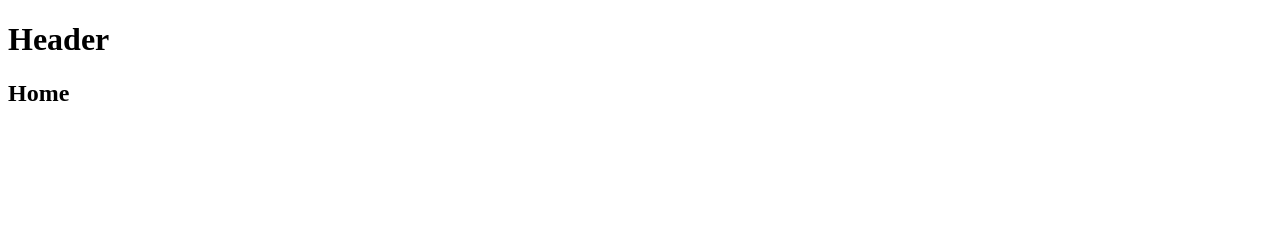
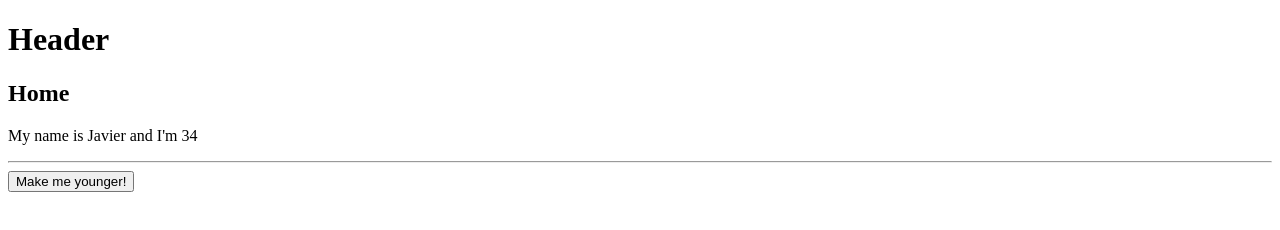
Before and after one commit to javierseixas/playing-with-react, a React app: page / in a window 1280 px wide. Built offline with nearby package versions, Linux system fonts and the light colour scheme.

Commit message:
Passing logic to components before state step

```diff
--- a/src/app/components/Home.js
+++ b/src/app/components/Home.js
@@ -1,10 +1,23 @@
 import React from "react";
 
 export class Home extends React.Component {
+
+    constructor(props) {
+        super();
+        this.age = props.age;
+    }
+
+    onMakeMeYounger() {
+        this.age -= 1;
+    }
+
     render() {
         return(
             <div>
                 <h2>Home</h2>
+                <p>My name is {this.props.name} and I'm {this.age}</p>
+                <hr />
+                <button onClick={this.onMakeMeYounger.bind(this)}>Make me younger!</button>
             </div>
         );
     }
--- a/src/app/index.js
+++ b/src/app/index.js
@@ -9,7 +9,7 @@ class App extends React.Component {
         return (
             <div>
                 <Header />
-                <Home />
+                <Home name="Javier" age="34" />
             </div>
         );
     }
--- a/src/index.html
+++ b/src/index.html
@@ -2,7 +2,7 @@
 <html lang="en">
 <head>
     <meta charset="UTF-8">
-    <title>Playin with React</title>
+    <title>Playing with React</title>
 </head>
 <body>
 <div id="app"></div>
```
